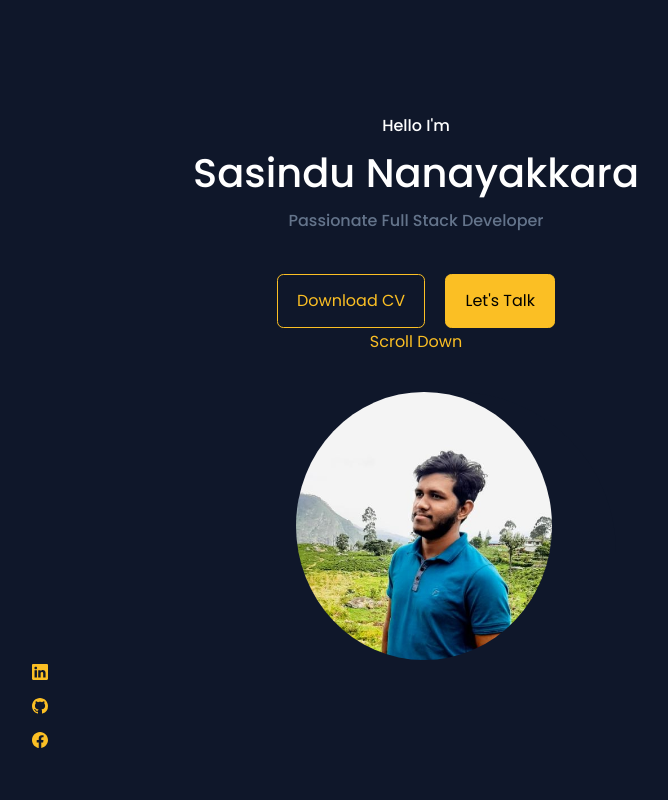
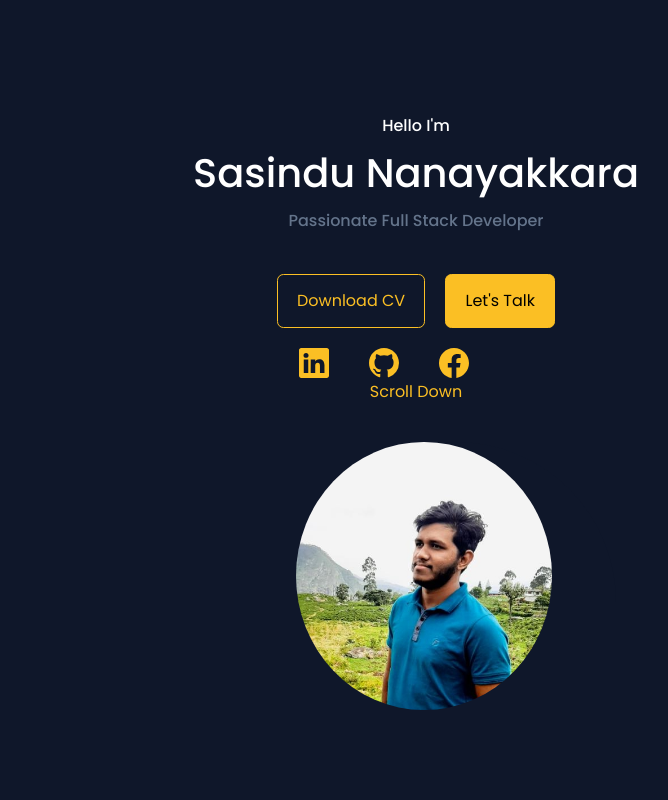
Before and after one commit to SasinduNanayakkara/MyPortfolio, a React (Create React App) app: page / in a window 1280 px wide. Shown: the top 800 px of the page, without its empty margins (224-892 px from the left). Built offline with nearby package versions, Linux system fonts and the light colour scheme.

Commit message:
Chnage CSS

```diff
--- a/src/Components/Header/HeaderSocials.jsx
+++ b/src/Components/Header/HeaderSocials.jsx
@@ -2,10 +2,10 @@ import React from 'react'
 import {BsLinkedin, BsGithub, BsFacebook} from "react-icons/bs"
 function HeaderSocials() {
   return (
-    <div className='flex flex-col items-center gap-3.5 absolute left-0 bottom-12 ml-64'>
-        <a href='https://www.linkedin.com/in/sasindu-nanayakkara/' target="_blank" rel="noreferrer" className='w-5 h-5'><BsLinkedin/></a>
-        <a href='https://github.com/SasinduNanayakkara' target="_blank" rel="noreferrer" className='w-5 h-5'><BsGithub/></a>
-        <a href='https://www.facebook.com/profile.php?id=100007102998619' target="_blank" rel="noreferrer" className='w-5 h-5'><BsFacebook/></a>
+    <div className='flex justify-center mt-5 mr-6'>
+        <a href='https://www.linkedin.com/in/sasindu-nanayakkara/' target="_blank" rel="noreferrer" className='pr-10 '><BsLinkedin size={30}/></a>
+        <a href='https://github.com/SasinduNanayakkara' target="_blank" rel="noreferrer" className='pr-10 '><BsGithub size={30}/></a>
+        <a href='https://www.facebook.com/profile.php?id=100007102998619' target="_blank" rel="noreferrer" className='pr-10 '><BsFacebook size={30}/></a>
 
     </div>
   )
```
